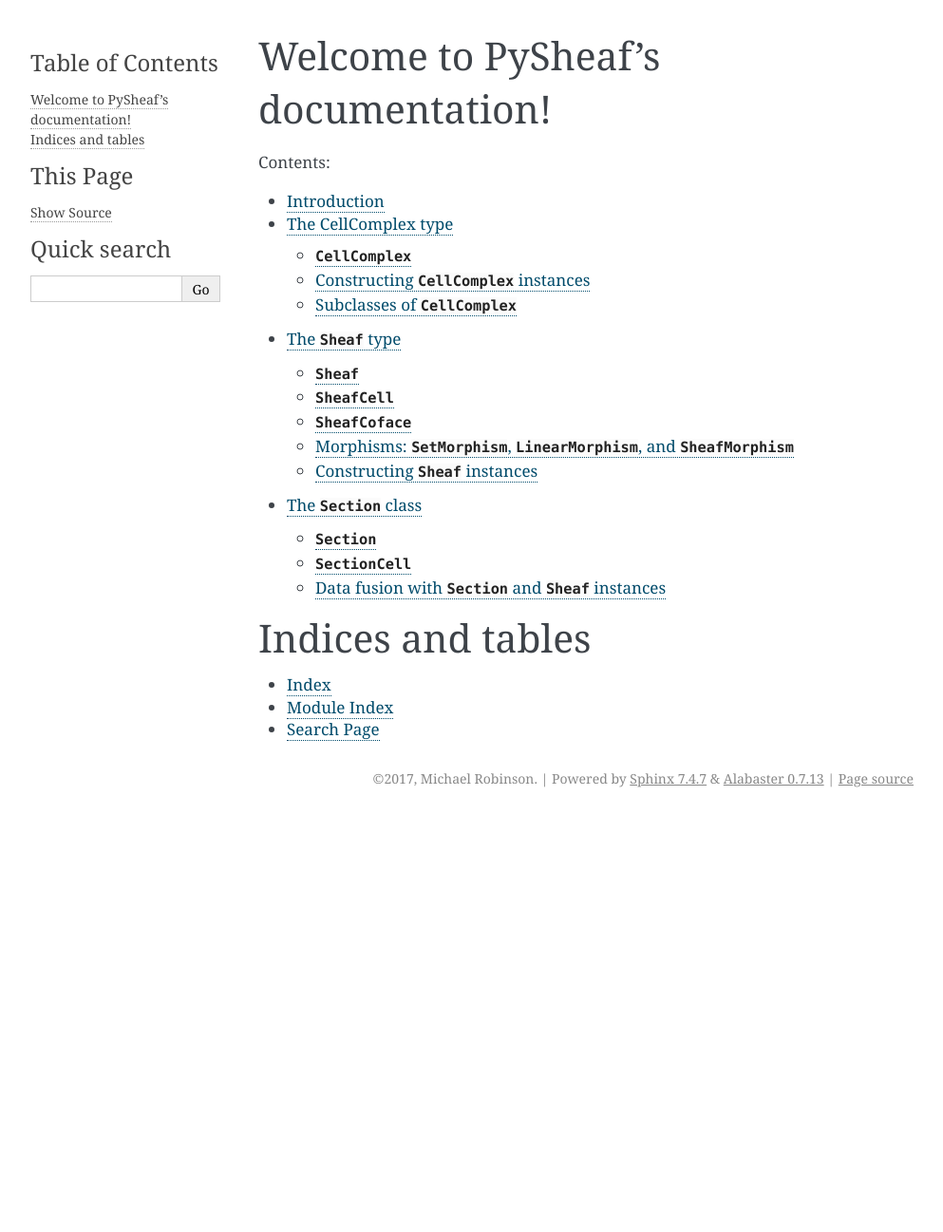
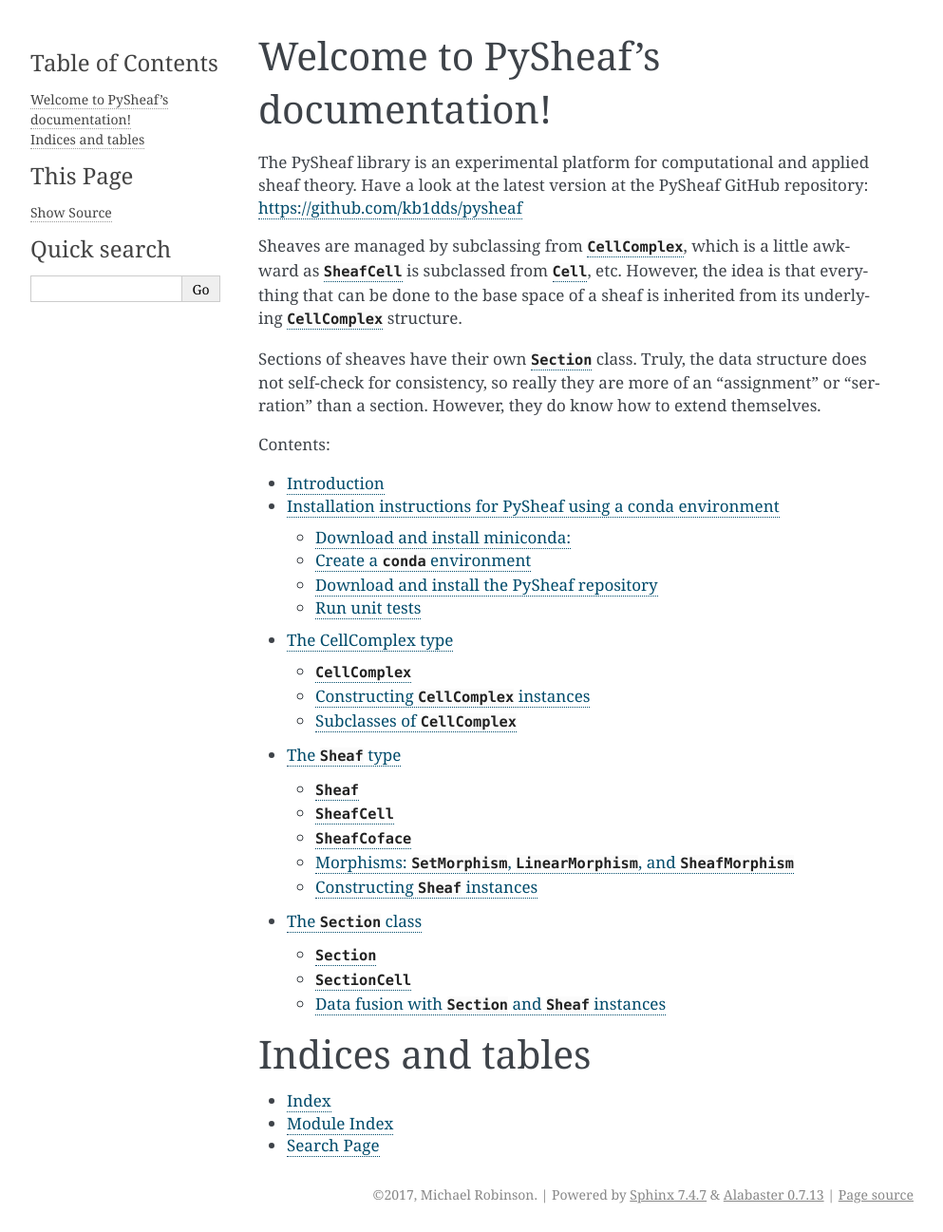
Before and after one commit to kb1dds/pysheaf, a Sphinx documentation site: the page built from docs/index.rst, in a window 1280 px wide. Shown: the whole page at 95% size, without its empty margins (148-1141 px from the left). Built offline with Sphinx 7.4.7, drawn with Linux system fonts in a browser that asks for light colours; formulas are drawn with MathJax 3; before the commit the page ends 900 px from its top, so only the background shows below that.

Commit message:
Somehow lost this...

```diff
--- a/docs/index.rst
+++ b/docs/index.rst
@@ -6,11 +6,18 @@
 Welcome to PySheaf's documentation!
 ===================================
 
+The PySheaf library is an experimental platform for computational and applied sheaf theory.   Have a look at the latest version at the PySheaf GitHub repository: `<https://github.com/kb1dds/pysheaf>`_
+
+Sheaves are managed by subclassing from :py:class:`CellComplex`, which is a little awkward as :py:class:`SheafCell` is subclassed from :py:class:`Cell`, etc.  However, the idea is that everything that can be done to the base space of a sheaf is inherited from its underlying :py:class:`CellComplex` structure.
+
+Sections of sheaves have their own :py:class:`Section` class.  Truly, the data structure does not self-check for consistency, so really they are more of an "assignment" or "serration" than a section.  However, they do know how to extend themselves.
+
 .. toctree::
    :maxdepth: 2
    :caption: Contents:
 
    intro
+   install
    cellcomplexes
    sheaves
    sections
```
